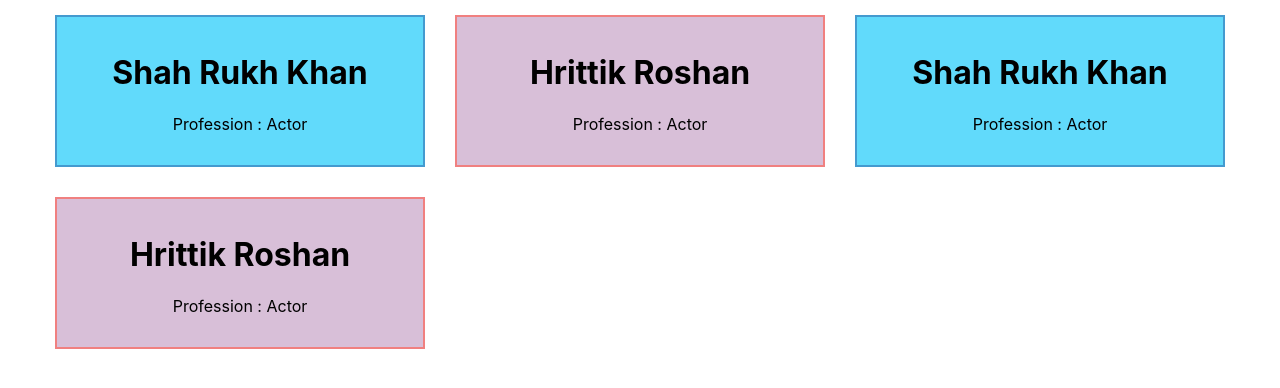
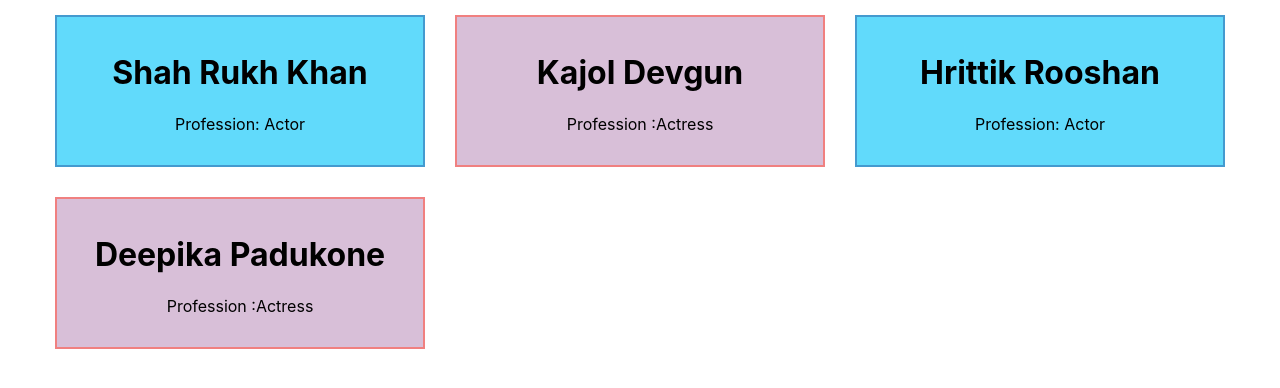
Before and after one commit to Progga-Roy/First-Ract-Explore, a React (Create React App) app: page / in a window 1280 px wide. Shown: the top 388 px of the page. Built offline with nearby package versions, Linux system fonts and the light colour scheme.

Commit message:
props introduction

```diff
--- a/src/App.js
+++ b/src/App.js
@@ -4,27 +4,27 @@ import './App.css';
 function App() {
   return (
     <div className="App">
-  <Person></Person>
-  <Person2></Person2>
-  <Person></Person>
-  <Person2></Person2>
+  <Person name="Shah Rukh Khan" profession ="Actor"></Person>
+  <Person2 name="Kajol Devgun" profession="Actress"></Person2>
+  <Person name="Hrittik Rooshan" profession="Actor"></Person>
+  <Person2 name="Deepika Padukone" profession="Actress"></Person2>
     </div>
   );
 }
-function Person(){
+function Person(props){
   return (
     <div className='person'>
-       <h1>Shah Rukh Khan</h1>
-       <p>Profession : Actor</p>
+       <h1>{props.name}</h1>
+       <p>Profession: {props.profession}</p>
     </div>
   )
 
 }
-function Person2() {
+function Person2(props) {
   return (
     <div className='person2'>
-       <h1>Hrittik Roshan</h1>
-       <p>Profession : Actor</p>
+       <h1>{props.name}</h1>
+       <p>Profession :{props.profession}</p>
     </div>
   )
 
```
